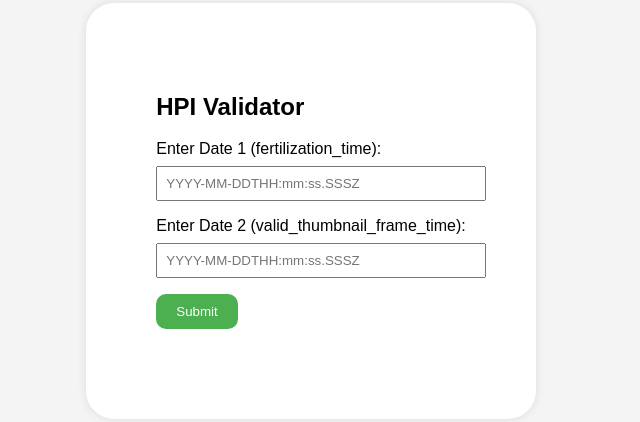
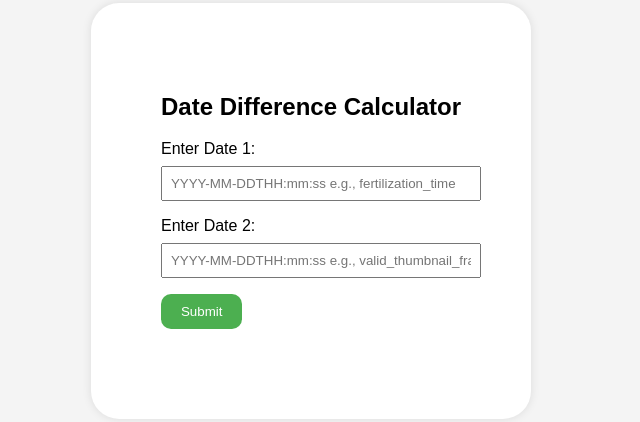
Before and after one commit to denisg28/HPI-calculation, a plain HTML site: page index.html in a window 1280 px wide. Shown: the part 189-611 px from the top of the page, without its empty margins (329-969 px from the left). Drawn offline with Linux system fonts and the light colour scheme.

Commit message:
Update index.html

```diff
--- a/index.html
+++ b/index.html
@@ -3,7 +3,7 @@
 <head>
   <meta charset="UTF-8">
   <meta name="viewport" content="width=device-width, initial-scale=1.0">
-  <title>HPI Validator</title>
+  <title>Date Difference Calculator</title>
   <style>
     body {
       font-family: Arial, sans-serif;
@@ -16,7 +16,7 @@
     }
 
     .container {
-      background-color: #fff;
+      background-color: #ffffff;
       padding: 70px;
       border-radius: 28px;
       box-shadow: 0 0 10px rgba(0, 0, 0, 0.1);
@@ -54,13 +54,13 @@
 </head>
 <body>
   <div class="container">
-    <h2>HPI Validator</h2>
+    <h2>Date Difference Calculator</h2>
     <form id="dateForm">
-      <label for="date1">Enter Date 1 (fertilization_time):</label>
-      <input type="text" id="date1" placeholder="YYYY-MM-DDTHH:mm:ss.SSSZ" required>
+      <label for="date1">Enter Date 1:</label>
+      <input type="text" id="date1" placeholder="YYYY-MM-DDTHH:mm:ss e.g., fertilization_time" required>
 
-      <label for="date2">Enter Date 2 (valid_thumbnail_frame_time):</label>
-      <input type="text" id="date2" placeholder="YYYY-MM-DDTHH:mm:ss.SSSZ" required>
+      <label for="date2">Enter Date 2:</label>
+      <input type="text" id="date2" placeholder="YYYY-MM-DDTHH:mm:ss e.g., valid_thumbnail_frame_time" required>
 
       <button type="button" onclick="calculateDifference()">Submit</button>
     </form>
@@ -80,7 +80,7 @@
 
       // Check if input is valid
       if (isNaN(date1.getTime()) || isNaN(date2.getTime())) {
-        alert('Invalid date format. Please use the format: YYYY-MM-DDTHH:mm:ss.SSSZ');
+        alert('Invalid date format. Please use the format: YYYY-MM-DDTHH:mm:ss');
         return;
       }
 
```
